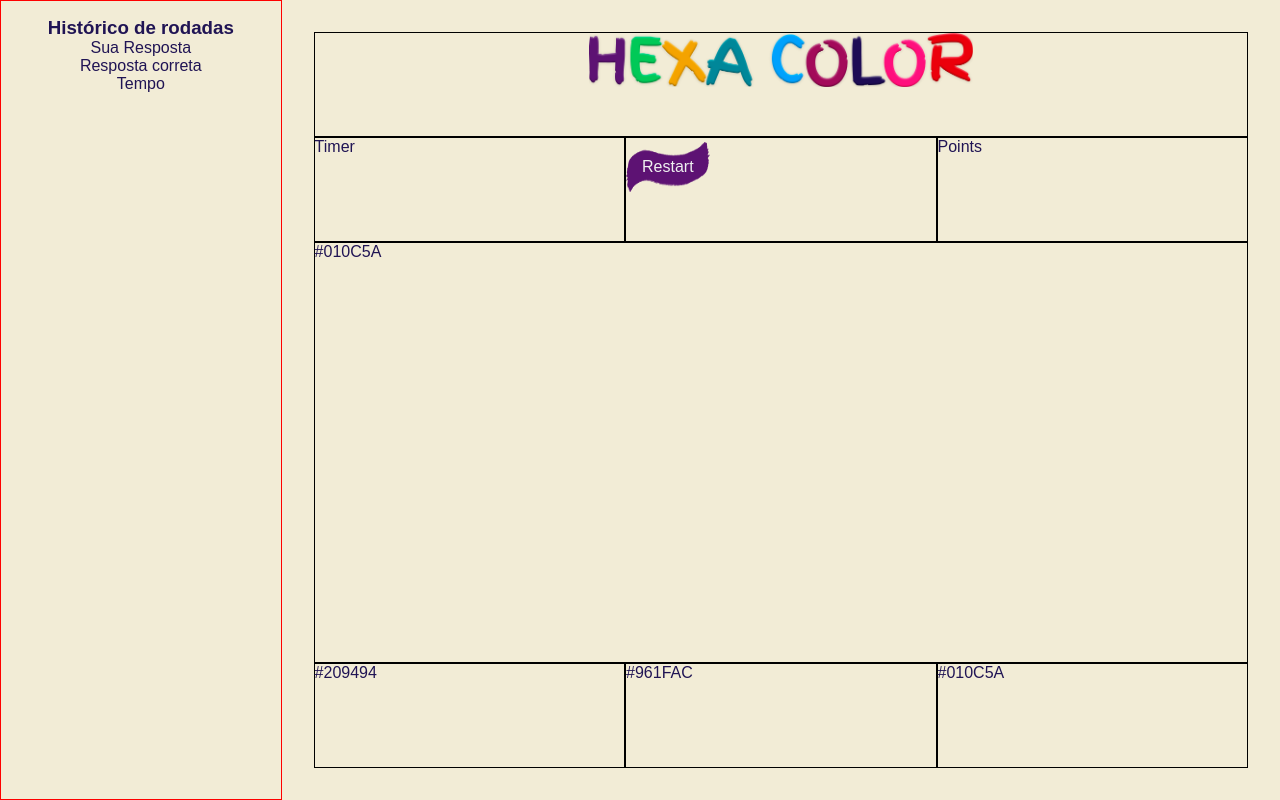
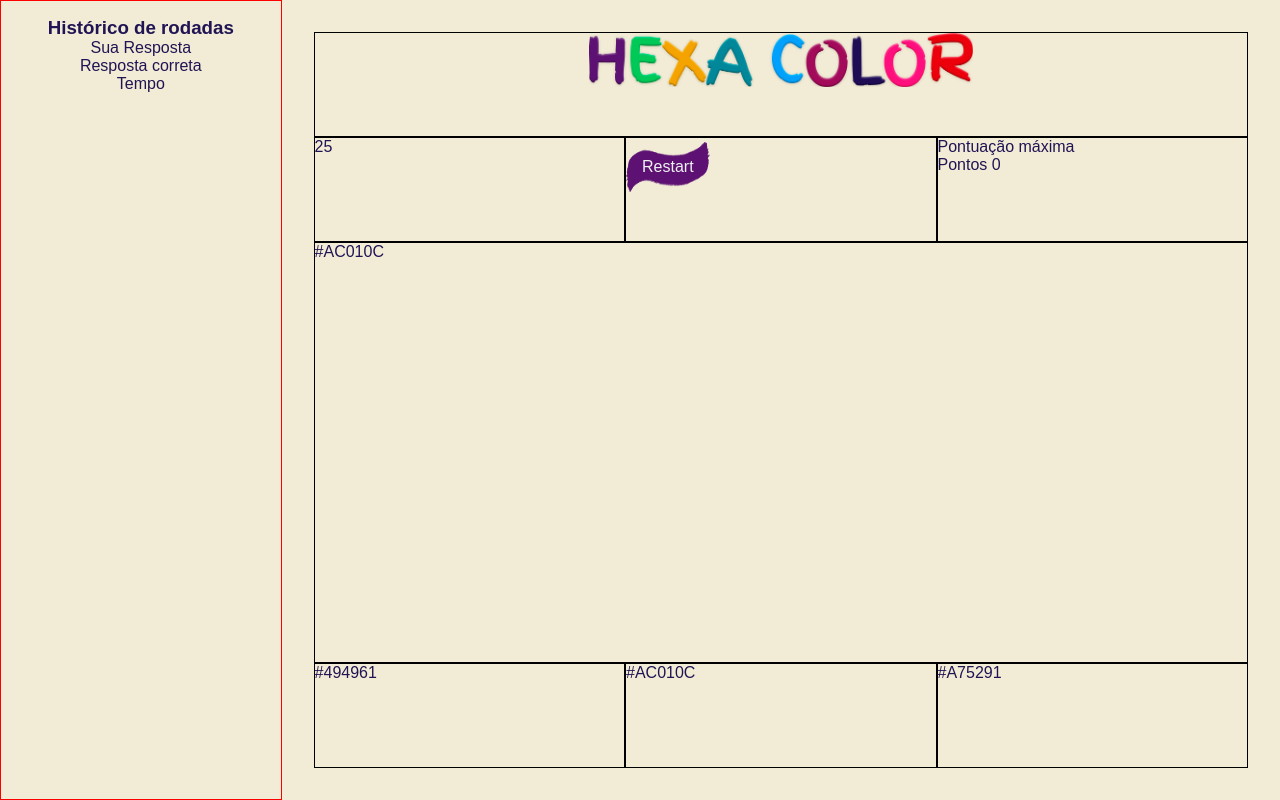
Before and after one commit to gislainecosta/desafio-cores, a React (Create React App) app: page /jogo in a window 1280 px wide. Built offline with nearby package versions, Linux system fonts and the light colour scheme; a web font is replaced by a local one.

Commit message:
Create Timer

```diff
--- a/src/pages/Game/index.tsx
+++ b/src/pages/Game/index.tsx
@@ -5,28 +5,45 @@ import * as St from './styles';
 export default function Game() {
   const [correctColor, setCorrectColor] = useState<string>('');
   const [colors, setColors] = useState<string[]>([]);
+  const [generalTimer, setGeneralTimer] = useState<number>(30);
+  //const [partialTimer, setPartialTimer] = useState<number>(0);
+  const [score, setScore] = useState<number>(0);
+  //const [highScore, setHighScore] = useState<number>(0);
 
   const generateRandomColor = () => {
     const letters = '0123456789ABCDEF';
-    let color = '#';
+    const randomColors = [];
 
-    for (let i = 0; i < 6; i++) {
-      color += letters[Math.floor(Math.random() * 16)];
+    for (let i = 0; i < 3; i++) {
+      let color = '#';
+
+      for (let j = 0; j < 6; j++) {
+        color += letters[Math.floor(Math.random() * 16)];
+      }
+
+      randomColors.push(color);
+
+      setColors(randomColors);
+      setCorrectColor(randomColors[Math.floor(Math.random() * 3)]);
     }
-
-    return color;
   };
 
   useEffect(() => {
+    if (generalTimer > 0) {
+      const interval = setInterval(() => {
+        setGeneralTimer(generalTimer - 1);
+      }, 1000);
+      return () => {
+        clearInterval(interval);
+      };
+    }
+  }, [generalTimer]);
+
+  useEffect(() => {
     if (colors.length === 0) {
-      const randomColors = [];
-
-      for (let i = 0; i < 3; i++) {
-        randomColors.push(generateRandomColor());
-      }
-
-      setColors(randomColors);
-      setCorrectColor(randomColors[Math.floor(Math.random() * 3)]);
+      generateRandomColor();
+      setGeneralTimer(30);
+      setScore(0);
     }
   }, [colors]);
 
@@ -46,11 +63,14 @@ export default function Game() {
         <St.Title>
           <St.Name src={Name} alt="Game name" />
         </St.Title>
-        <section>Timer</section>
+        <section>{generalTimer}</section>
         <section>
           <button onClick={() => setColors([])}>Restart</button>
         </section>
-        <section>Points</section>
+        <section>
+          <p>Pontuação máxima</p>
+          <p>Pontos {score}</p>
+        </section>
         <St.Color>{correctColor}</St.Color>
         <section>{colors[0]}</section>
         <section>{colors[1]}</section>
```
